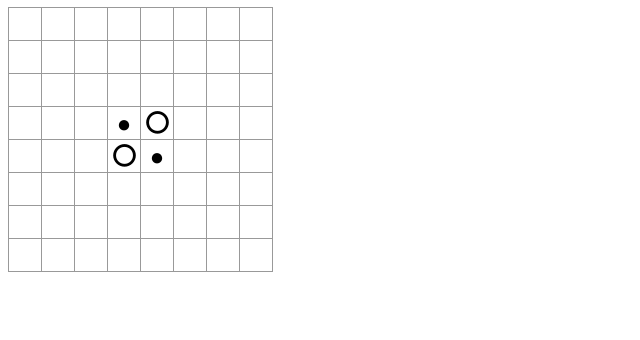
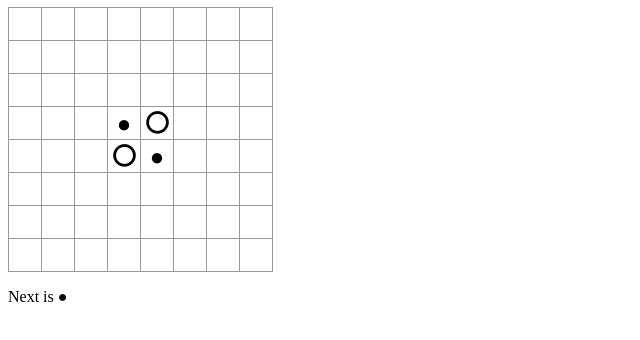
Before and after one commit to haru960197/React.ts-Othello, a React (Create React App) app: page / in a window 1280 px wide. Shown: the top 340 px of the page, without its empty margins (0-640 px from the left). Built offline with nearby package versions, Linux system fonts and the light colour scheme.

Commit message:
[update] 次のプレイヤーを明示

```diff
--- a/src/components/Board.tsx
+++ b/src/components/Board.tsx
@@ -69,6 +69,7 @@ export default function Board() {
     return (
         <div>
             {showSquares(boardSize)}
+            <p>{"Next is " + (state.blackIsNext ? '●' : '○')}</p>
         </div>
     );
 }
```
